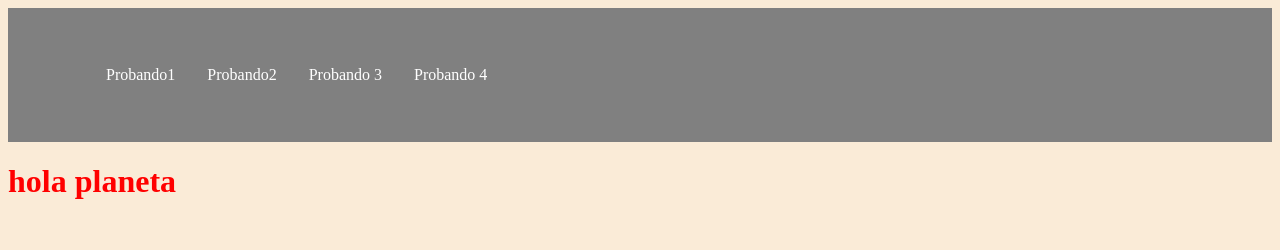
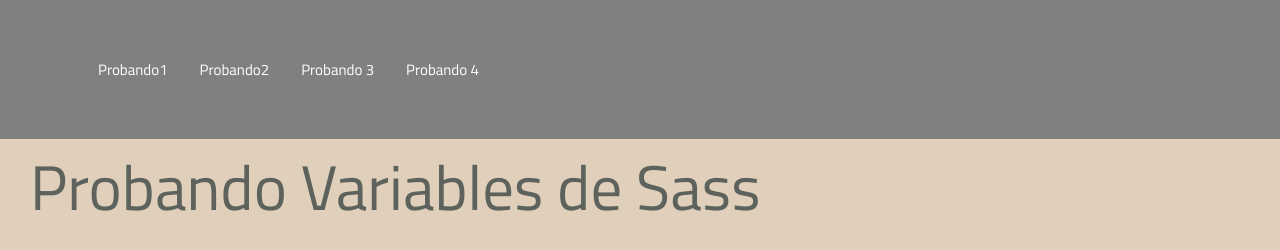
Before and after one commit to gpetroch/proyecto-sass, a plain HTML site: page index.html in a window 1280 px wide. Drawn offline with nearby package versions, Linux system fonts and the light colour scheme; a web font is replaced by a local one.

Commit message:
incluyendo parciales

```diff
--- a/estilos/main.scss
+++ b/estilos/main.scss
@@ -1,29 +1,12 @@
-$titulosFont: 'Titillium Web', sans-serif;
+@import "./parciales/_variables";
+@import "./parciales/header";
+@import "./parciales/body";
 
-body{
-    background-color: antiquewhite;
-    color: red;
-}
 
-header{
-    background-color: grey;
-        nav{
-            padding: 2rem;
-            ul{
-                display: flex;
-                margin: 10px;
-            li{
-                list-style: none;
-                padding: 1rem;
-                a{
-                    text-decoration: none;
-                    color: white;
-                }
-            }
-}
-    }
-}
+
 
 .probandoVariable {
-    font:$titulosFont
+    font:$tituloFont;
+    color: $colorTitulo;
+    margin-left: 30px;
 }
--- /dev/null
+++ b/estilos/parciales/_body.scss
@@ -0,0 +1,3 @@
+body{
+    background-color: rgb(223, 207, 187);
+}
--- /dev/null
+++ b/estilos/parciales/_header.scss
@@ -0,0 +1,20 @@
+
+header{
+    nav{
+        padding: 2rem;
+        background-color: grey;
+        font: $tituloNav;
+        ul{
+            display: flex;
+            margin: 10px;
+        li{
+            list-style: none;
+            padding: 1rem;
+            a{
+                text-decoration: none;
+                color: white;
+            }
+        }
+}
+}
+}
--- /dev/null
+++ b/estilos/parciales/_variables.scss
@@ -0,0 +1,3 @@
+$tituloFont: 63px 'Titillium Web', sans-serif;
+$tituloNav: 15px 'Titillium Web', sans-serif;
+$colorTitulo: #5d635c;
--- a/index.html
+++ b/index.html
@@ -4,6 +4,8 @@
     <meta charset="UTF-8">
     <meta http-equiv="X-UA-Compatible" content="IE=edge">
     <meta name="viewport" content="width=device-width, initial-scale=1.0">
+    <!--BOOTSTRAP-->
+    <link rel="stylesheet" href="https://cdn.jsdelivr.net/npm/bootstrap@4.6.1/dist/css/bootstrap.min.css" integrity="sha384-zCbKRCUGaJDkqS1kPbPd7TveP5iyJE0EjAuZQTgFLD2ylzuqKfdKlfG/eSrtxUkn" crossorigin="anonymous">
     <link rel="stylesheet" href="estilos/main.css">
      <!--GOOGLE FONTS-->
      <link rel="preconnect" href="https://fonts.googleapis.com">
@@ -24,6 +26,12 @@
             </ul>
         </nav>
     </header>
-    <h1 class="probandoVariable">hola planeta</h1>
+    <h1 class="probandoVariable">Probando Variables de Sass</h1>
+
+
+
+<!--codigos bootstrap-->
+<script src="https://cdn.jsdelivr.net/npm/jquery@3.5.1/dist/jquery.slim.min.js" integrity="sha384-DfXdz2htPH0lsSSs5nCTpuj/zy4C+OGpamoFVy38MVBnE+IbbVYUew+OrCXaRkfj" crossorigin="anonymous"></script>
+<script src="https://cdn.jsdelivr.net/npm/bootstrap@4.6.1/dist/js/bootstrap.bundle.min.js" integrity="sha384-fQybjgWLrvvRgtW6bFlB7jaZrFsaBXjsOMm/tB9LTS58ONXgqbR9W8oWht/amnpF" crossorigin="anonymous"></script>
 </body>
 </html>
```
Also changed, not shown: estilos/main.css, estilos/parciales/header.css (added), 2 other files.
